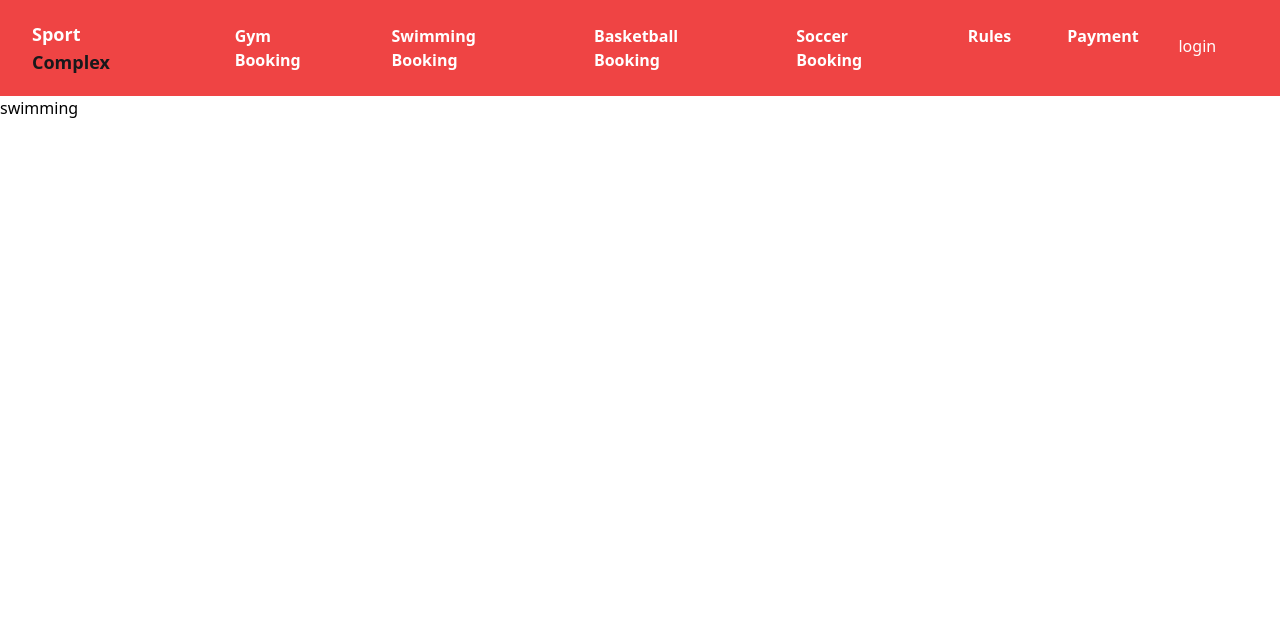
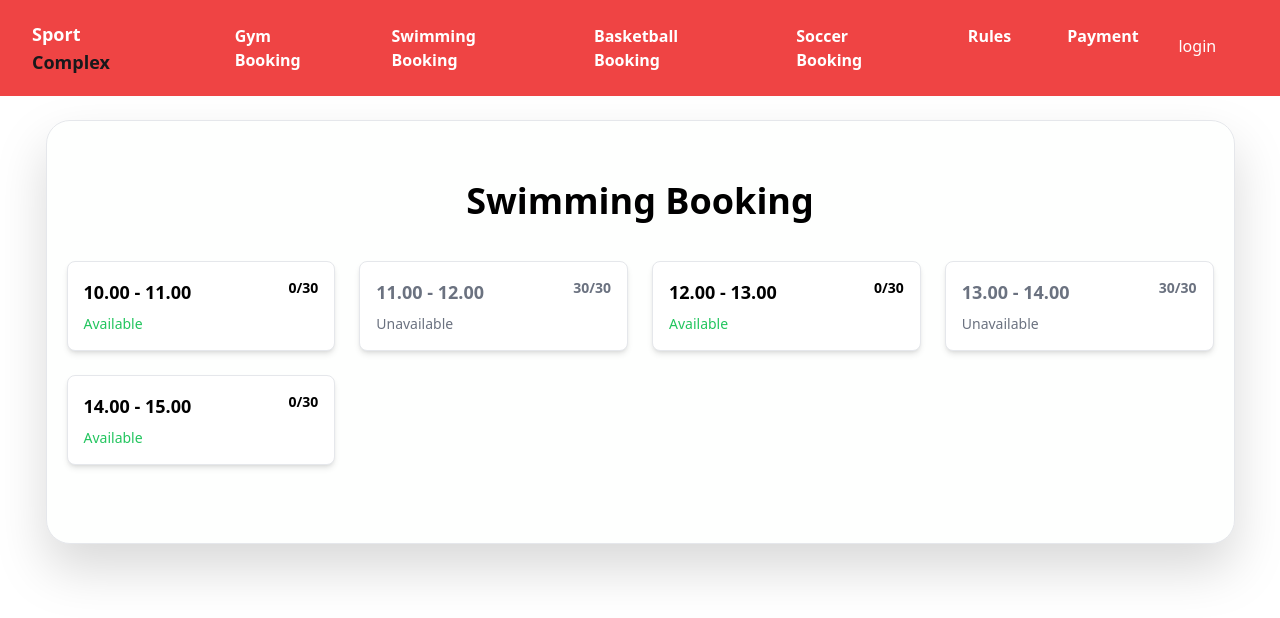
Before and after one commit to 6531503042/Sport-Complex, a Next.js app in the folder frontend/: page /swimming-booking in a window 1280 px wide. Shown: the top 618 px of the page. Built offline with nearby package versions, Linux system fonts and the light colour scheme.

Commit message:
add swimming page
add swimming page

```diff
--- a/frontend/src/app/(Booking)/swimming-booking/page.tsx
+++ b/frontend/src/app/(Booking)/swimming-booking/page.tsx
@@ -1,11 +1,187 @@
-import React from 'react'
+"use client";
 
-function Swimming_Booking() {
-  return (
-    <div>
-      swimming
-    </div>
-  )
+import React, { useState } from "react";
+
+interface Data {
+  time: string;
+  isAvailable: boolean;
+  member: string;
 }
 
-export default Swimming_Booking
+function Football() {
+  const data: Data[] = [
+    { time: "10.00 - 11.00", isAvailable: true, member: "0/30" },
+    { time: "11.00 - 12.00", isAvailable: false, member: "30/30" },
+    { time: "12.00 - 13.00", isAvailable: true, member: "0/30" },
+    { time: "13.00 - 14.00", isAvailable: false, member: "30/30" },
+    { time: "14.00 - 15.00", isAvailable: true, member: "0/30" },
+  ];
+
+  const [selectedCard, setSelectedCard] = useState<number | null>(null);
+  const [formData, setFormData] = useState({
+    name: "",
+    id: "",
+    phone: "",
+  });
+  const [errors, setErrors] = useState({
+    name: "",
+    id: "",
+    phone: "",
+  });
+  const [isBookingSuccessful, setIsBookingSuccessful] = useState(false);
+
+  const handleCardClick = (index: number, isAvailable: boolean) => {
+    if (isAvailable) {
+      setSelectedCard(index === selectedCard ? null : index);
+      setErrors({ name: "", id: "", phone: "" });
+    }
+  };
+
+  const handleSubmit = (e: React.FormEvent) => {
+    e.preventDefault();
+    const newErrors = {
+      name: formData.name ? "" : "Name is required.",
+      id: formData.id ? "" : "ID is required.",
+      phone: formData.phone ? "" : "Phone number is required.",
+    };
+    setErrors(newErrors);
+
+    const hasErrors = Object.values(newErrors).some(error => error !== "");
+    if (!hasErrors) {
+      console.log("Form Booking successfully", formData);
+      setIsBookingSuccessful(true);
+
+
+      setFormData({
+        name: "",
+        id: "",
+        phone: "",
+      });
+      setSelectedCard(null);
+
+    }
+  };
+
+  const handleChange = (e: React.ChangeEvent<HTMLInputElement>) => {
+    setFormData({
+      ...formData,
+      [e.target.name]: e.target.value,
+    });
+  };
+
+  return (
+    <>
+      <div className="flex flex-col items-center h-screen p-6">
+        <div className="w-full max-w-[1189px] bg-[#FEFFFE] border-gray border rounded-3xl drop-shadow-2xl p-5">
+          <h1 className="text-4xl font-bold my-10 text-black text-center">Swimming Booking</h1>
+          <div className="grid grid-cols-1 sm:grid-cols-2 md:grid-cols-3 lg:grid-cols-4 gap-6">
+            {data.map((item, index) => (
+              <div
+                key={index}
+                className={`bg-white border border-gray-200 rounded-lg p-4 shadow-md transition-transform duration-300 ease-in-out
+                  ${item.isAvailable ? "cursor-pointer" : "cursor-not-allowed"}
+                  ${selectedCard === index && item.isAvailable ? "bg-green-100 border-green-500" : ""}
+                  ${!item.isAvailable ? "bg-gray-200 text-gray-500" : "hover:bg-green-100"}`}
+                onClick={() => handleCardClick(index, item.isAvailable)}
+              >
+                <div className="text-lg font-semibold mb-2 flex justify-between">
+                  <div>{item.time}</div>
+                  <div
+                    className={`text-sm ${item.isAvailable ? "text-black" : "text-gray-500"}`}
+                  >
+                    {item.member}
+                  </div>
+                </div>
+
+                <div
+                  className={`text-sm ${item.isAvailable ? "text-green-500" : "text-gray-500"}`}
+                >
+                  {item.isAvailable ? "Available" : "Unavailable"}
+                </div>
+              </div>
+            ))}
+          </div>
+
+          <div
+            className={`transition-all duration-300 ease-in-out mt-6 p-4 bg-white border border-gray-200 rounded-lg shadow-md transform ${
+              selectedCard !== null ? "translate-y-0 opacity-100" : "translate-y-5 opacity-0"
+            }`}
+          >
+            {selectedCard !== null && data[selectedCard].isAvailable && (
+              <>
+                <h2 className="text-xl font-bold mb-4">Booking for {data[selectedCard].time}</h2>
+                <form onSubmit={handleSubmit}>
+                  <label className="block mb-4">
+                    <span className="block text-sm font-medium text-gray-700">Name</span>
+                    <input
+                      type="text"
+                      name="name"
+                      value={formData.name}
+                      onChange={handleChange}
+                      placeholder="Enter your name"
+                      className={`mt-1 block w-full px-3 py-2 border border-gray-300 rounded-md shadow-sm focus:outline-none focus:ring-green-500 focus:border-green-500 sm:text-sm transition-transform transform ${
+                        selectedCard !== null ? "translate-x-0 opacity-100" : "translate-x-10 opacity-0"
+                      }`}
+                    />
+                    {errors.name && <span className="text-red-500 text-sm">{errors.name}</span>}
+                  </label>
+                  <label className="block mb-4">
+                    <span className="block text-sm font-medium text-gray-700">Lecturer / Staff / Student ID</span>
+                    <input
+                      type="text"
+                      name="id"
+                      value={formData.id}
+                      onChange={handleChange}
+                      placeholder="Enter your ID"
+                      className={`mt-1 block w-full px-3 py-2 border border-gray-300 rounded-md shadow-sm focus:outline-none focus:ring-green-500 focus:border-green-500 sm:text-sm transition-transform transform ${
+                        selectedCard !== null ? "translate-x-0 opacity-100" : "translate-x-10 opacity-0"
+                      }`}
+                    />
+                    {errors.id && <span className="text-red-500 text-sm">{errors.id}</span>}
+                  </label>
+                  <label className="block mb-4">
+                    <span className="block text-sm font-medium text-gray-700">Phone Number</span>
+                    <input
+                      type="number"
+                      name="phone"
+                      value={formData.phone}
+                      onChange={handleChange}
+                      placeholder="Enter your phone number"
+                      className={`mt-1 block w-full px-3 py-2 border border-gray-300 rounded-md shadow-sm focus:outline-none focus:ring-green-500 focus:border-green-500 sm:text-sm transition-transform transform ${
+                        selectedCard !== null ? "translate-x-0 opacity-100" : "translate-x-10 opacity-0"
+                      }`}
+                    />
+                    {errors.phone && <span className="text-red-500 text-sm">{errors.phone}</span>}
+                  </label>
+                  <button
+                    type="submit"
+                    className="bg-green-500 text-white px-4 py-2 rounded-md hover:bg-green-600 transition-transform transform"
+                  >
+                    Booking
+                  </button>
+                </form>
+              </>
+            )}
+          </div>
+        </div>
+
+        {isBookingSuccessful && (
+          <div className="fixed inset-0 flex items-center justify-center bg-black bg-opacity-50">
+            <div className="bg-white p-6 rounded-lg shadow-lg text-center">
+              <h2 className="text-xl font-bold mb-2">Booking Successful!</h2>
+              <p className="text-green-500">You have successfully booked the slot.</p>
+              <button
+                className="mt-4 bg-green-500 text-white px-4 py-2 rounded-md hover:bg-green-600"
+                onClick={() => setIsBookingSuccessful(false)}
+              >
+                Close
+              </button>
+            </div>
+          </div>
+        )}
+      </div>
+    </>
+  );
+}
+
+export default Football;
```
